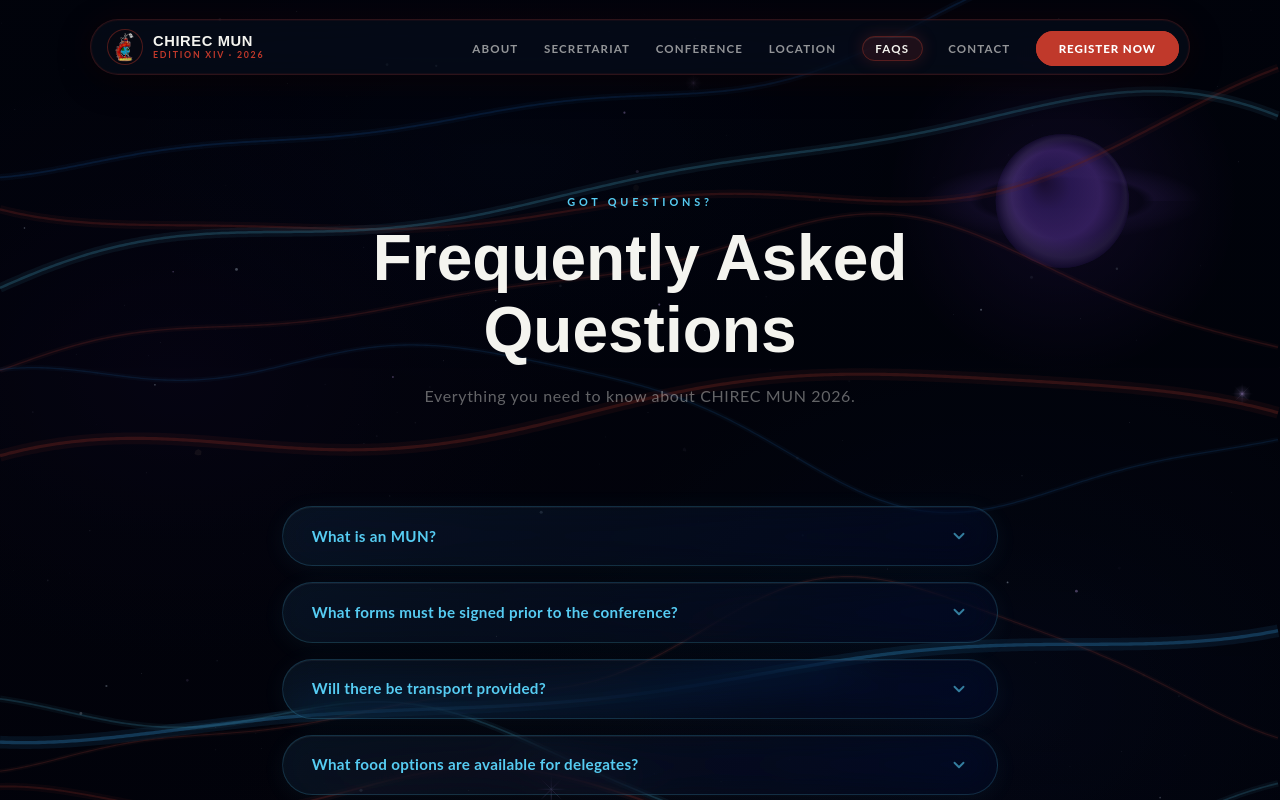
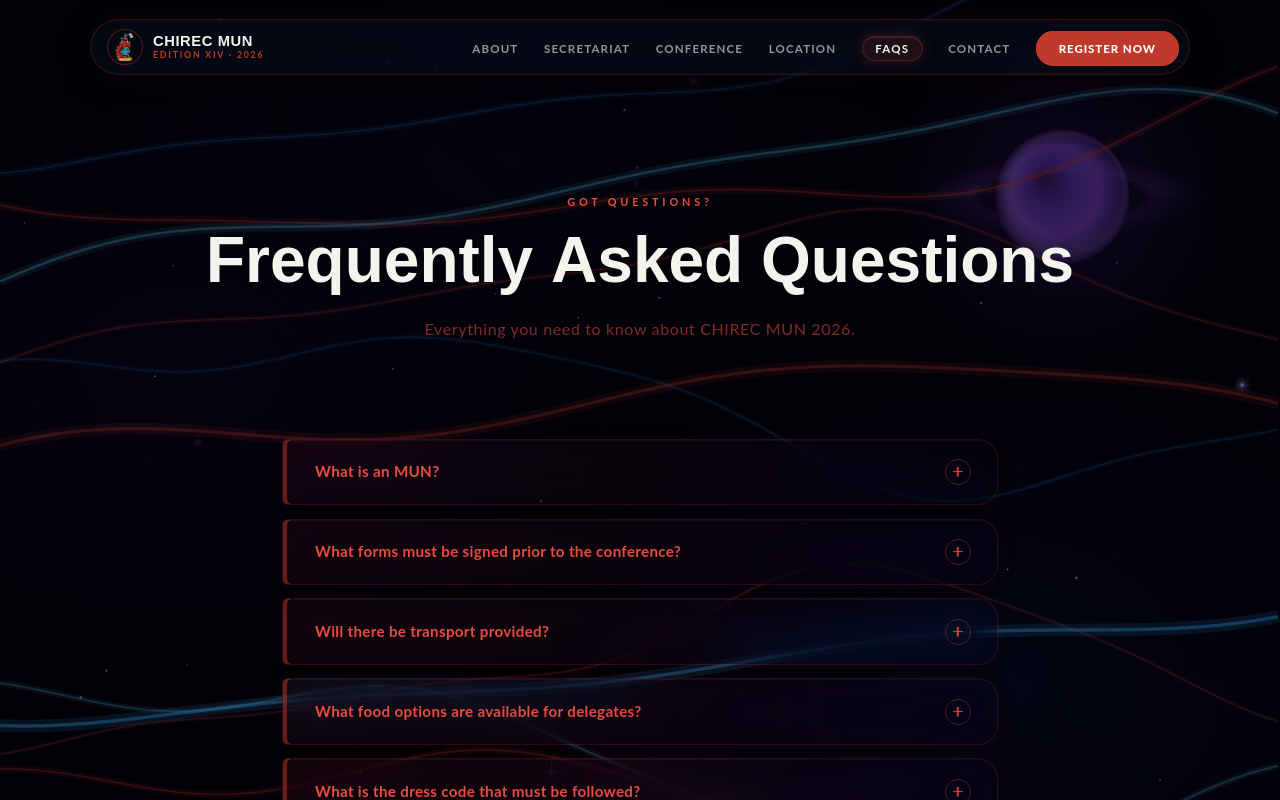
Before and after one commit to aakkyy/CHIRECMUN2026, a React (Vite) app in the folder frontend/: page /faq in a window 1280 px wide. Shown: the top 800 px of the page. Built offline with nearby package versions, Linux system fonts and the light colour scheme.

Commit message:
feat: FAQ page overhaul — cosmic bg, active nav, red theme, animated title, asymmetric cards

```diff
--- a/frontend/src/components/BottomBar.module.css
+++ b/frontend/src/components/BottomBar.module.css
@@ -1,5 +1,5 @@
 .bar {
-  border-top: 1px solid rgba(255,255,255,0.07);
+  border-top: 1px solid rgba(255,255,255,0.12);
   padding: 1.6rem 3rem;
   display: flex;
   align-items: center;
@@ -10,15 +10,15 @@
   font-size: 0.62rem;
   letter-spacing: 0.18em;
   text-transform: uppercase;
-  color: rgba(244,244,239,0.18);
+  color: rgba(244,244,239,0.42);
 }
 
 .devLink {
-  color: rgba(244,244,239,0.28);
+  color: rgba(244,244,239,0.55);
   text-decoration: none;
   transition: color 0.2s;
 }
-.devLink:hover { color: rgba(192,57,43,0.7); }
+.devLink:hover { color: rgba(231,76,60,0.85); }
 
 @media (max-width: 700px) {
   .bar { flex-direction: column; text-align: center; padding: 1.4rem 2rem; }
--- a/frontend/src/pages/FAQPage.jsx
+++ b/frontend/src/pages/FAQPage.jsx
@@ -50,22 +50,22 @@ function FAQItem({ faq, isOpen, onToggle, index }) {
   return (
     <motion.div
       className={`${styles.item} ${isOpen ? styles.itemOpen : ''}`}
-      initial={{ opacity: 0, y: 28 }}
-      animate={{ opacity: 1, y: 0 }}
+      initial={{ opacity: 0, x: -20 }}
+      animate={{ opacity: 1, x: 0 }}
       transition={{ type: 'spring', stiffness: 80, damping: 20, delay: index * 0.06 }}
     >
       <button className={styles.question} onClick={onToggle} aria-expanded={isOpen}>
         <span className={styles.qText}>{faq.q}</span>
-        <motion.span
-          className={styles.chevron}
-          animate={{ rotate: isOpen ? 180 : 0 }}
-          transition={{ type: 'spring', stiffness: 300, damping: 24 }}
+
+        {/* + rotates 45° into × */}
+        <motion.div
+          className={`${styles.toggle} ${isOpen ? styles.toggleOpen : ''}`}
+          animate={{ rotate: isOpen ? 45 : 0 }}
+          transition={{ type: 'spring', stiffness: 320, damping: 26 }}
         >
-          <svg width="18" height="18" viewBox="0 0 24 24" fill="none"
-            stroke="currentColor" strokeWidth="2.5" strokeLinecap="round" strokeLinejoin="round">
-            <path d="M6 9l6 6 6-6"/>
-          </svg>
-        </motion.span>
+          <span className={styles.hBar} />
+          <span className={styles.vBar} />
+        </motion.div>
       </button>
 
       <AnimatePresence initial={false}>
@@ -100,16 +100,27 @@ export default function FAQPage() {
       {/* Hero text */}
       <div className={styles.hero}>
         <motion.p className={styles.eyebrow}
-          initial={{ opacity: 0, y: 16 }} animate={{ opacity: 1, y: 0 }}
-          transition={{ duration: 0.6, ease: [0.22,1,0.36,1] }}
+          initial={{ opacity: 0, y: 14 }} animate={{ opacity: 1, y: 0 }}
+          transition={{ duration: 0.55, ease: [0.22,1,0.36,1] }}
         >Got Questions?</motion.p>
-        <motion.h1 className={styles.title}
-          initial={{ opacity: 0, y: 24 }} animate={{ opacity: 1, y: 0 }}
-          transition={{ duration: 0.7, ease: [0.22,1,0.36,1], delay: 0.08 }}
-        >Frequently Asked<br />Questions</motion.h1>
+
+        <h1 className={styles.title}>
+          {['Frequently', 'Asked', 'Questions'].map((word, i) => (
+            <motion.span
+              key={word}
+              className={styles.titleWord}
+              initial={{ opacity: 0, y: 52, rotateX: -22 }}
+              animate={{ opacity: 1, y: 0, rotateX: 0 }}
+              transition={{ type: 'spring', stiffness: 88, damping: 16, delay: 0.1 + i * 0.13 }}
+            >
+              {word}
+            </motion.span>
+          ))}
+        </h1>
+
         <motion.p className={styles.sub}
           initial={{ opacity: 0 }} animate={{ opacity: 1 }}
-          transition={{ delay: 0.18, duration: 0.6 }}
+          transition={{ delay: 0.52, duration: 0.6 }}
         >Everything you need to know about CHIREC MUN 2026.</motion.p>
       </div>
 
--- a/frontend/src/pages/FAQPage.module.css
+++ b/frontend/src/pages/FAQPage.module.css
@@ -1,7 +1,7 @@
 /* ── PAGE SHELL ── */
 .page {
   min-height: 100vh;
-  background: #01050e;
+  background: #020108;
   position: relative;
   overflow-x: hidden;
 }
@@ -9,7 +9,7 @@
 .overlay {
   position: fixed;
   inset: 0;
-  background: linear-gradient(to bottom, rgba(1,5,14,0.55) 0%, rgba(1,5,14,0.45) 100%);
+  background: linear-gradient(to bottom, rgba(2,1,8,0.52) 0%, rgba(2,1,8,0.38) 100%);
   pointer-events: none;
   z-index: 0;
 }
@@ -28,7 +28,7 @@
   font-weight: 700;
   letter-spacing: 0.35em;
   text-transform: uppercase;
-  color: #56CCF2;
+  color: #e74c3c;
   margin-bottom: 0.75rem;
 }
 
@@ -37,14 +37,28 @@
   font-size: clamp(2.4rem, 6vw, 4rem);
   font-weight: 900;
   color: #f4f4ef;
-  line-height: 1.12;
+  line-height: 1.18;
   margin-bottom: 1rem;
+  perspective: 700px;
+  animation: titleGlow 5s ease-in-out infinite;
 }
+
+@keyframes titleGlow {
+  0%, 100% { text-shadow: none; }
+  50%       { text-shadow: 0 0 55px rgba(231,76,60,0.18), 0 0 110px rgba(192,57,43,0.09); }
+}
+
+.titleWord {
+  display: inline-block;
+  margin-right: 0.28em;
+  transform-origin: bottom center;
+}
+.titleWord:last-child { margin-right: 0; }
 
 .sub {
   font-family: 'Lato', sans-serif;
   font-size: 1rem;
-  color: rgba(244,244,239,0.4);
+  color: rgba(231,76,60,0.55);
   letter-spacing: 0.04em;
 }
 
@@ -57,38 +71,47 @@
   padding: 2rem 2rem 6rem;
   display: flex;
   flex-direction: column;
-  gap: 1rem;
+  gap: 0.85rem;
 }
 
-/* ── EACH ITEM ── */
+/* ── EACH ITEM ──
+   Asymmetric shape: sharp left (accent bar side), rounded right.
+   Left accent lives as an inset box-shadow so it respects the radius.
+*/
 .item {
-  background: linear-gradient(135deg, rgba(86,204,242,0.08) 0%, rgba(20,60,140,0.06) 100%);
+  background: linear-gradient(135deg,
+    rgba(192,57,43,0.07) 0%,
+    rgba(60,10,4,0.04)   100%
+  );
   backdrop-filter: blur(20px) saturate(180%);
   -webkit-backdrop-filter: blur(20px) saturate(180%);
-  border: 1px solid rgba(86,204,242,0.18);
-  border-radius: 999px;
+  border: 1px solid rgba(192,57,43,0.18);
+  border-radius: 6px 20px 20px 6px;
   overflow: hidden;
-  transition: border-color 0.3s, border-radius 0.4s, box-shadow 0.3s;
   box-shadow:
-    inset 0 1px 0 rgba(255,255,255,0.05),
-    0 4px 24px rgba(86,204,242,0.06);
+    inset 4px 0 0 rgba(192,57,43,0.50),
+    inset 0 1px 0 rgba(255,255,255,0.04),
+    0 4px 24px rgba(192,57,43,0.05);
+  transition: border-color 0.3s, box-shadow 0.3s;
 }
 
 .itemOpen {
-  border-radius: 24px;
-  border-color: rgba(86,204,242,0.35);
+  border-color: rgba(231,76,60,0.36);
   box-shadow:
-    inset 0 1px 0 rgba(255,255,255,0.08),
-    0 8px 36px rgba(86,204,242,0.1);
+    inset 4px 0 0 rgba(231,76,60,0.90),
+    inset 0 1px 0 rgba(255,255,255,0.07),
+    -3px 0 22px rgba(192,57,43,0.22),
+    0 8px 36px rgba(192,57,43,0.10);
 }
 
+/* ── QUESTION ROW ── */
 .question {
   width: 100%;
   display: flex;
   align-items: center;
   justify-content: space-between;
   gap: 1.5rem;
-  padding: 1.15rem 1.8rem;
+  padding: 1.2rem 1.6rem 1.2rem 2rem;
   background: none;
   border: none;
   cursor: pointer;
@@ -99,46 +122,59 @@
   font-family: 'Lato', sans-serif;
   font-size: 0.95rem;
   font-weight: 700;
-  color: #56CCF2;
+  color: #e74c3c;
   letter-spacing: 0.02em;
   line-height: 1.4;
   flex: 1;
 }
 
-.chevron {
+/* ── +/× TOGGLE ── */
+.toggle {
+  width: 26px;
+  height: 26px;
+  border-radius: 50%;
+  border: 1.5px solid rgba(192,57,43,0.42);
   display: flex;
   align-items: center;
   justify-content: center;
+  position: relative;
   flex-shrink: 0;
-  color: rgba(86,204,242,0.6);
+  transition: background 0.25s, border-color 0.25s, box-shadow 0.25s;
 }
 
+.toggleOpen {
+  background: rgba(192,57,43,0.18);
+  border-color: rgba(231,76,60,0.72);
+  box-shadow: 0 0 12px rgba(192,57,43,0.30);
+}
+
+.hBar,
+.vBar {
+  position: absolute;
+  width: 10px;
+  height: 1.5px;
+  background: rgba(231,76,60,0.85);
+  border-radius: 2px;
+  display: block;
+}
+
+.vBar {
+  transform: rotate(90deg); /* vertical arm of the + */
+}
+
+/* ── ANSWER ── */
 .answer { overflow: hidden; }
 
 .aText {
   font-family: 'Lato', sans-serif;
   font-size: 0.9rem;
-  color: rgba(86,204,242,0.55);
+  color: rgba(231,76,60,0.72);
   line-height: 1.85;
-  padding: 0 1.8rem 1.3rem;
+  padding: 0 1.8rem 1.3rem 2rem;
 }
 
 .soon {
-  color: rgba(86,204,242,0.32);
+  color: rgba(231,76,60,0.38);
   font-style: italic;
   letter-spacing: 0.04em;
 }
-
-/* ── FOOTER STRIP ── */
-.foot {
-  position: relative;
-  z-index: 1;
-  border-top: 1px solid rgba(86,204,242,0.08);
-  padding: 1.4rem 2rem;
-  text-align: center;
-  font-family: 'Lato', sans-serif;
-  font-size: 0.62rem;
-  letter-spacing: 0.2em;
-  text-transform: uppercase;
-  color: rgba(244,244,239,0.18);
-}
```
Also changed, not shown: 2 other files (tests, documents, lock files or other folders).
